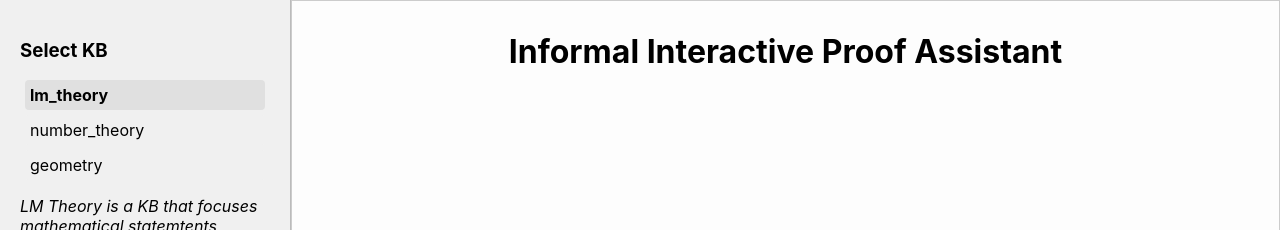
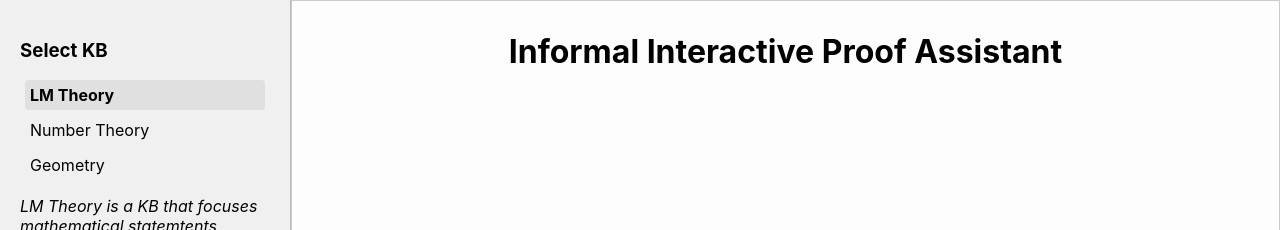
Before and after one commit to SL2000s/iipa_frontend, a React (Create React App) app: page / in a window 1280 px wide. Shown: the top 230 px of the page. Built offline with nearby package versions, Linux system fonts and the light colour scheme.

Commit message:
Separate internal KB labels from display KB labels

```diff
--- a/src/App.js
+++ b/src/App.js
@@ -8,8 +8,15 @@ import ClipLoader from "react-spinners/ClipLoader";
 
 function App() {
   const [input, setInput] = useState('');
-  const [kb, setKb] = useState(['lm_theory', 'number_theory', 'geometry']);  // List of KBs
-  const [selectedKb, setSelectedKb] = useState('lm_theory');  // Active KB
+
+  // Update KB to hold both label and displayName
+  const [kb, setKb] = useState([
+    { label: 'lm_theory', displayName: 'LM Theory' },
+    { label: 'number_theory', displayName: 'Number Theory' },
+    { label: 'geometry', displayName: 'Geometry' }
+  ]);
+
+  const [selectedKb, setSelectedKb] = useState('lm_theory');  // Active KB label
   const [chatHistory, setChatHistory] = useState([]);
   const [isLoading, setIsLoading] = useState(false);
   const chatHistoryRef = useRef(null);
@@ -42,7 +49,7 @@ function App() {
 
     setIsLoading(true);
     try {
-      const response = await submitPrompt(input, chatHistory, selectedKb);
+      const response = await submitPrompt(input, chatHistory, selectedKb);  // Send the actual kb label
       setChatHistory([...chatHistory, { prompt: input, answer: response.answer }]);
       setInput('');
     } catch (error) {
@@ -67,8 +74,8 @@ function App() {
     setInput('');
   };
 
-  const handleKbSelect = (kbName) => {
-    setSelectedKb(kbName);  // Update selected KB
+  const handleKbSelect = (kbLabel) => {
+    setSelectedKb(kbLabel);  // Update selected KB to the actual label
   };
 
   useEffect(() => {
@@ -99,10 +106,10 @@ function App() {
         {kb.map((item, index) => (
           <p
             key={index}
-            className={`kb-item ${selectedKb === item ? 'active' : ''}`}
-            onClick={() => handleKbSelect(item)}
+            className={`kb-item ${selectedKb === item.label ? 'active' : ''}`}
+            onClick={() => handleKbSelect(item.label)}  // Send actual label
           >
-            {item}
+            {item.displayName}  {/* Display user-friendly name */}
           </p>
         ))}
 
```
